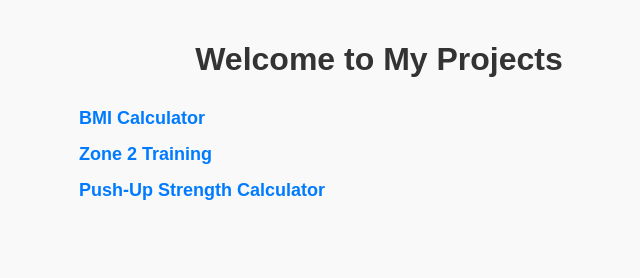
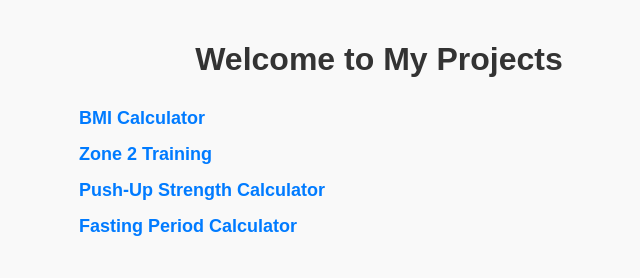
Before and after one commit to davejfranke/davejfranke.github.io, a plain HTML site: page index.html in a window 1280 px wide. Shown: the whole page, without its empty margins (261-901 px from the left). Drawn offline with Linux system fonts and the light colour scheme.

Commit message:
Update index.html

```diff
--- a/index.html
+++ b/index.html
@@ -58,6 +58,7 @@
     <li><a href="https://davejfranke.github.io/bmi/">BMI Calculator</a></li>
     <li><a href="https://davejfranke.github.io/zone2/">Zone 2 Training</a></li>
     <li><a href="https://davejfranke.github.io/push-ups/">Push-Up Strength Calculator</a></li>
+    <li><a href="https://davejfranke.github.io/push-ups/">Fasting Period Calculator</a></li>
   </ul>
 </body>
 </html>
```
